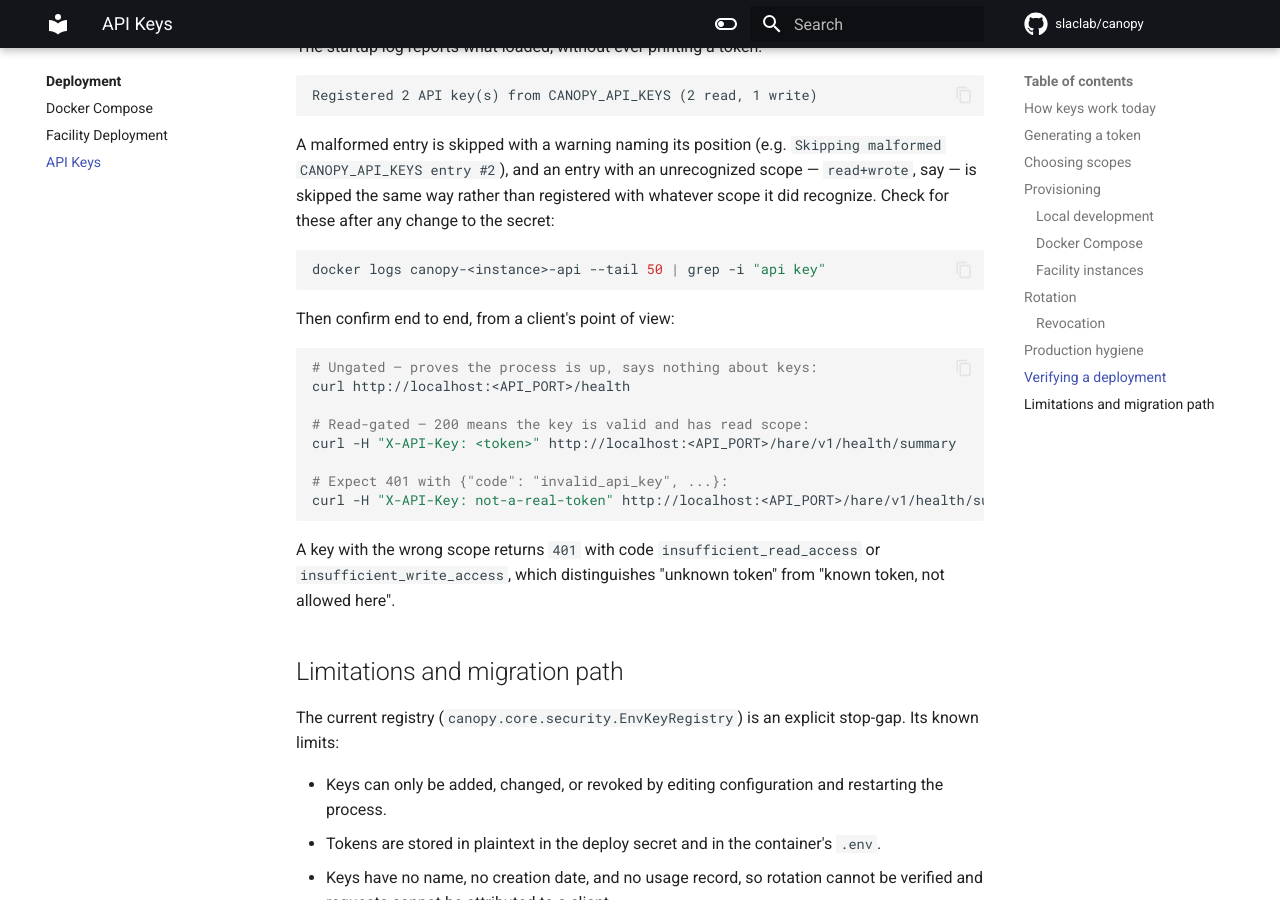
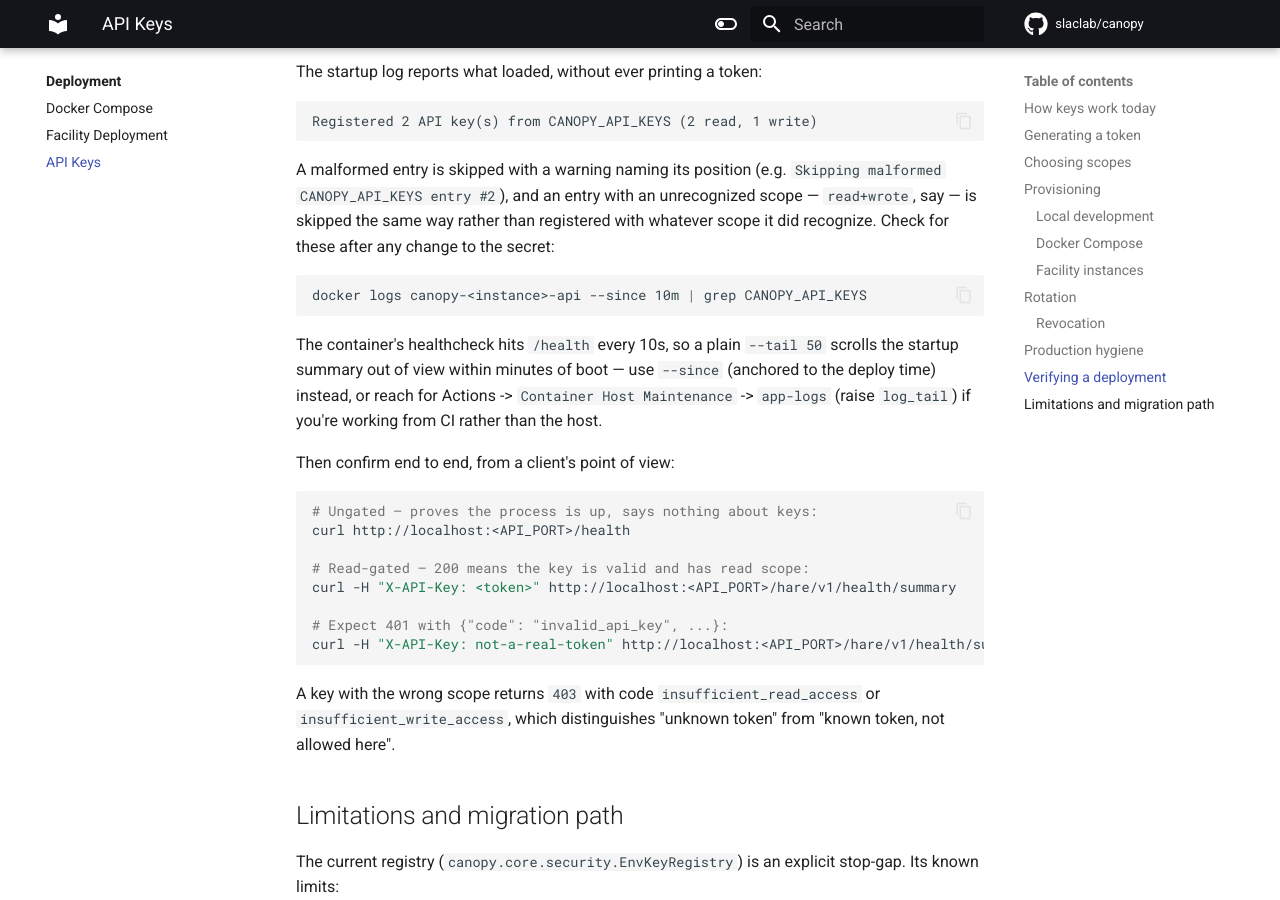
Before and after one commit to slaclab/canopy, an MkDocs documentation site: the page built from docs/deployment/api-keys.md, in a window 1280 px wide and 900 px high, scrolled down 3477 px. Built offline with MkDocs 1.6.1 and Material for MkDocs 9.7.7, drawn with Linux system fonts in a browser that asks for light colours; comment, search, counter and statistics services are not loaded; some of the changed text lies outside the part shown.

Commit message:
Clarify API key scope definitions and update logging instructions for better troubleshooting

````diff
--- a/docs/deployment/api-keys.md
+++ b/docs/deployment/api-keys.md
@@ -12,9 +12,11 @@
 CANOPY_API_KEYS="<token>:<scope>[+<scope>][,<token>:<scope>...]"
 ```
 
-- Scopes are `read` and `write`. `read` covers GET requests and WebSocket
-  connections; `write` covers the endpoints that change something —
-  setting a PV, saving a snapshot, storing a config.
+- Scopes are `read` and `write`. `read` covers everything that doesn't change
+  state — GET requests, WebSocket connections, and the POST-based conversion
+  and validation endpoints (converter, fox, beaver) that compute a result
+  without persisting anything. `write` covers the endpoints that change
+  something — setting a PV, saving a snapshot, storing a config.
 - Clients send the token in the `X-API-Key` header. WebSocket endpoints also
   accept `?api_key=<token>` for clients that cannot set headers.
 - The variable is parsed **once, at process startup**, into an in-memory
@@ -151,8 +153,14 @@
 change to the secret:
 
 ```bash
-docker logs canopy-<instance>-api --tail 50 | grep -i "api key"
+docker logs canopy-<instance>-api --since 10m | grep CANOPY_API_KEYS
 ```
+
+The container's healthcheck hits `/health` every 10s, so a plain `--tail 50`
+scrolls the startup summary out of view within minutes of boot — use
+`--since` (anchored to the deploy time) instead, or reach for Actions ->
+`Container Host Maintenance` -> `app-logs` (raise `log_tail`) if you're
+working from CI rather than the host.
 
 Then confirm end to end, from a client's point of view:
 
@@ -167,7 +175,7 @@
 curl -H "X-API-Key: not-a-real-token" http://localhost:<API_PORT>/hare/v1/health/summary
 ```
 
-A key with the wrong scope returns `401` with code `insufficient_read_access`
+A key with the wrong scope returns `403` with code `insufficient_read_access`
 or `insufficient_write_access`, which distinguishes "unknown token" from
 "known token, not allowed here".
 
````
